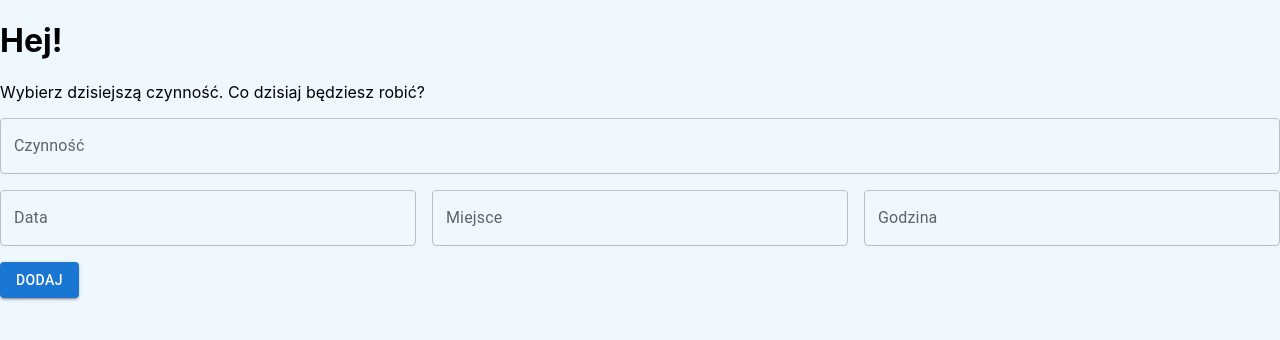
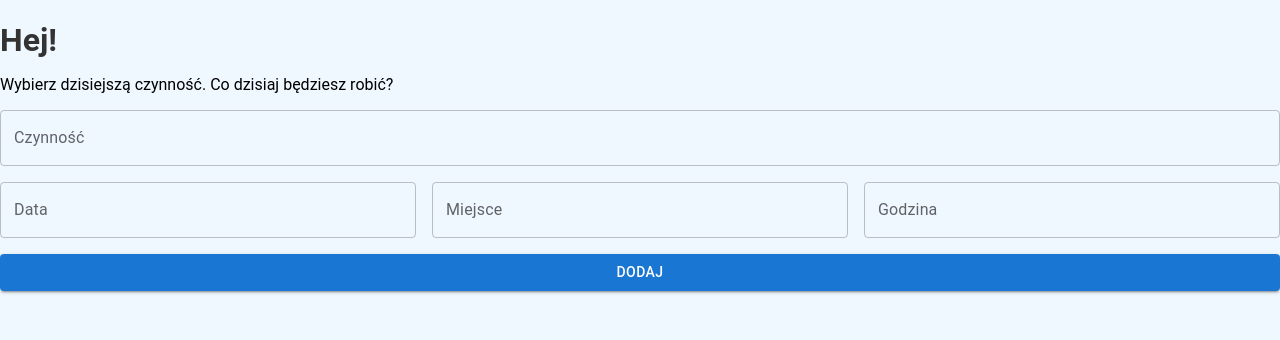
Before and after one commit to Outseen21/strona, a React (Create React App) app: page / in a window 1280 px wide. Shown: the top 340 px of the page. Built offline with nearby package versions, Linux system fonts and the light colour scheme.

Commit message:
Update App.css

```diff
--- a/src/App.css
+++ b/src/App.css
@@ -1,44 +1,57 @@
-
-body { background-color:aliceblue;
-}
-.App {
-  display: flex;
-  justify-content: center;
-  align-items: center;
-  height: 100vh;
-  text-align: center;
+body {
+  background-color: aliceblue;
+  margin: 0;
+  padding: 0;
+  font-family: 'Roboto', sans-serif;
 }
 
-.addButton {
-  background-color: #4CAF50;
-  color: white;
-  padding: 10px 15px;
-  border: none;
-  border-radius: 5px;
-  cursor: pointer;
-  font-size: 16px;
-  margin: 10px 0;
+.App {
+  width: 90%;
+  max-width: 600px;
+  margin: auto;
+  padding: 20px;
+  background-color: #ffffff;
+  box-shadow: 0 4px 6px rgba(0,0,0,0.1);
+  border-radius: 8px;
+  overflow: hidden;
 }
 
-.addButton:hover {
-  background-color: #45a049;
+h1 {
+  color: #333;
+  margin-bottom: 16px;
 }
 
-.removeButton {
-  background-color: #f44336;
-  color: white;
-  border: none;
-  border-radius: 5px;
-  cursor: pointer;
-  padding: 5px 10px;
-  margin-left: 10px;
+.Grid {
+  margin-bottom: 20px;
 }
 
-.removeButton:hover {
-  background-color: #da190b;
+.TextField {
+  margin-bottom: 20px !important;
 }
+
+.ListItem {
+  background-color: #fafafa;
+  margin-bottom: 10px;
+  border: 1px solid #e0e0e0;
+  border-radius: 4px;
+  transition: box-shadow 0.3s ease-in-out;
+}
+
+.ListItem:hover {
+  box-shadow: 0 2px 4px rgba(0,0,0,0.2);
+}
+
+.addButton, .removeButton {
+  font-weight: bold;
+}
+
+
+.addButton {
+  width: 100%;
+  margin-top: 20px;
+}
+
 .inputActivity {
-  padding: 10px 15px;
-  font-size: 16px;
-  border: 2px solid #ccc;
+  width: 100%;
+  box-sizing: border-box;
 }
```
